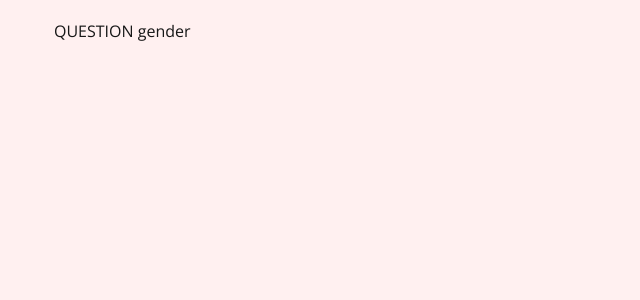
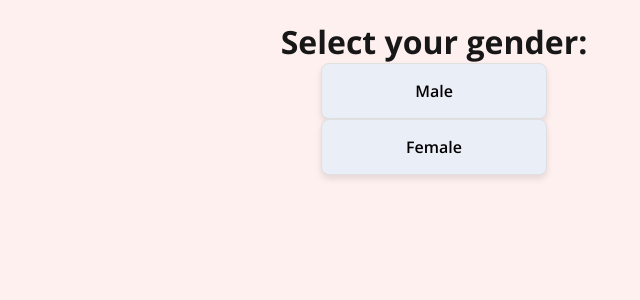
Before and after one commit to polosanya/survey-app, a Next.js app: page /survey/gender in a window 1280 px wide. Shown: the top 300 px of the page, without its empty margins (206-846 px from the left). Built offline with nearby package versions, Linux system fonts and the light colour scheme.

Commit message:
answers collection added

```diff
--- a/src/app/survey/[stepName]/page.tsx
+++ b/src/app/survey/[stepName]/page.tsx
@@ -2,6 +2,7 @@ import { Metadata } from 'next';
 import mainSurvey from '@/config/surveys/main-survey.json';
 import { notFound } from 'next/navigation';
 import { SurveyConfig } from '@/types/survey';
+import SingleChoiceStep from '@/steps/SingleChoiceStep';
 
 const surveyConfig = mainSurvey as SurveyConfig;
 
@@ -43,7 +44,7 @@ export default async function SurveyStepPage({ params }: Props) {
     return (
         <div style={{ maxWidth: '800px', margin: '0 auto', padding: '20px' }}>
             {/* <SurveyQuestion step={step} /> */}
-            QUESTION {stepName}
+            <SingleChoiceStep step={step} />
         </div>
     );
 }
--- /dev/null
+++ b/src/components/Option/Option.module.scss
@@ -0,0 +1,46 @@
+.option {
+    display: inline-block;
+    width: 100%;
+    padding: 16px 32px;
+    font-size: 16px;
+    font-weight: 600;
+    font-family: var(--font-open-sans);
+    color: #000;
+    background: #EAEEF7;
+    border-radius: 8px;
+    border: 1px solid #E0E0E0;
+    text-align: center;
+    box-shadow: 0 4px 6px rgba(0, 0, 0, 0.1);
+    position: relative;
+    z-index: 1;
+    overflow: hidden;
+    transition-property: color, background, box-shadow;
+    transition-duration: 0.3s;
+}
+
+.option::before {
+    content: '';
+    position: absolute;
+    top: 0;
+    left: 0;
+    right: 0;
+    bottom: 0;
+    background: linear-gradient(165.54deg, #141333 -33.39%, #202261 15.89%, #543C97 55.84%, #6939A2 74.96%);
+    opacity: 0;
+    transition: opacity 0.4s ease;
+    z-index: -1;
+}
+
+.option:hover {
+    color: #fff;
+    box-shadow: 0 6px 8px rgba(0, 0, 0, 0.15);
+}
+
+.option:hover::before {
+    opacity: 1;
+}
+
+.option:active {
+    transform: translateY(0);
+    box-shadow: 0 2px 4px rgba(0, 0, 0, 0.1);
+}
--- /dev/null
+++ b/src/components/Option/Option.tsx
@@ -0,0 +1,12 @@
+import { SurveyOption } from "@/types/survey";
+import styles from './Option.module.scss';
+
+const Option = ({ option, onClick }: { option: SurveyOption, onClick: () => void }) => {
+    return (
+        <button className={styles.option} onClick={onClick}>
+            {option.text}
+        </button>
+    );
+}
+
+export default Option;
--- /dev/null
+++ b/src/components/Option/index.ts
@@ -0,0 +1 @@
+export { default } from './Option';
--- a/src/components/SurveyStep/index.ts
+++ /dev/null
@@ -1 +0,0 @@
-export { default } from './SurveyStep';
--- /dev/null
+++ b/src/steps/SingleChoiceStep/SingleChoiceStep.tsx
@@ -0,0 +1,36 @@
+'use client';
+
+import { SurveyStep } from "@/types/survey";
+import styles from './SingleChoiceStep.module.scss';
+import Option from '@/components/Option';
+import { useDispatch } from 'react-redux';
+import { setAnswer, setCurrentStep } from '@/store/surveySlice';
+import { useRouter } from 'next/navigation';
+
+const SingleChoiceStep = ({ step }: { step: SurveyStep }) => {
+    const { question, options } = step;
+    const router = useRouter();
+    const dispatch = useDispatch();
+
+    const handleOptionSelect = (value: string, nextStep?: string) => {
+        dispatch(setAnswer({ stepId: step.id, answer: value }));
+
+        if (nextStep) {
+            dispatch(setCurrentStep(nextStep));
+            router.push(`/survey/${nextStep}`);
+        }
+    };
+    return (
+        <div className={styles.wrapper}>
+            <h1>{question}</h1>
+
+            <div className={styles.options}>
+                {options?.map((option) => (
+                    <Option key={option.id} option={option} onClick={() => handleOptionSelect(option.text, option.nextStep)} />
+                ))}
+            </div>
+        </div>
+    );
+};
+
+export default SingleChoiceStep;
--- /dev/null
+++ b/src/steps/SingleChoiceStep/index.ts
@@ -0,0 +1 @@
+export { default } from './SingleChoiceStep';
--- a/src/store/surveySlice.ts
+++ b/src/store/surveySlice.ts
@@ -19,6 +19,7 @@ export const surveySlice = createSlice({
             const existingAnswerIndex = state.answers.findIndex(
                 (answer) => answer.stepId === action.payload.stepId
             );
+
             if (existingAnswerIndex !== -1) {
                 state.answers[existingAnswerIndex] = action.payload;
             } else {
```
Also changed, not shown: src/components/SurveyStep/SurveyStep.tsx (deleted, +0 -9 lines), src/steps/SingleChoiceStep/SingleChoiceStep.module.scss (renamed from src/components/SurveyStep/SurveyStep.module.scss).
